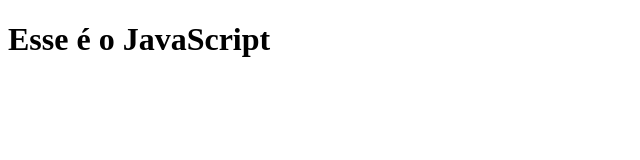
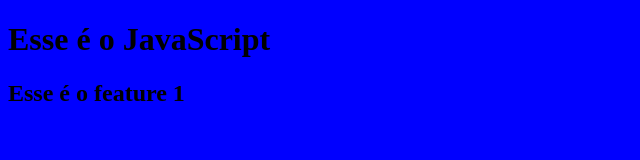
Before and after one commit to Luchtml/javascript-git-2, a plain HTML site: page index.html in a window 1280 px wide. Shown: the whole page, without its empty margins (0-640 px from the left). Drawn offline with Linux system fonts and the light colour scheme.

Commit message:
h2 da feature 1

```diff
--- a/index.html
+++ b/index.html
@@ -9,6 +9,7 @@
 </head>
 <body>
     <h1>Esse é o JavaScript</h1>
+    <h2>Esse é o feature 1</h2>
     <script src="script.js"></script>
 </body>
 </html>
--- a/style.css
+++ b/style.css
@@ -0,0 +1,3 @@
+body {
+    background: blue;
+}
```
